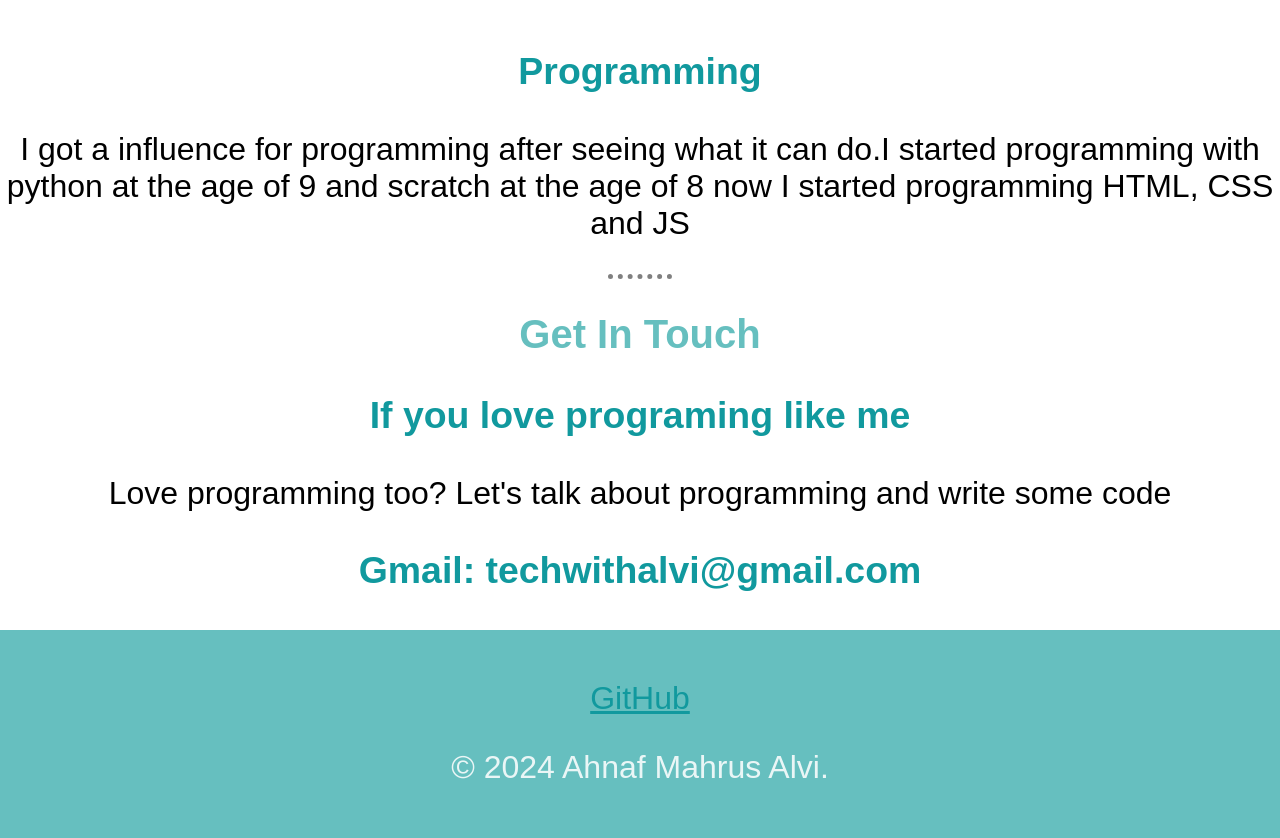
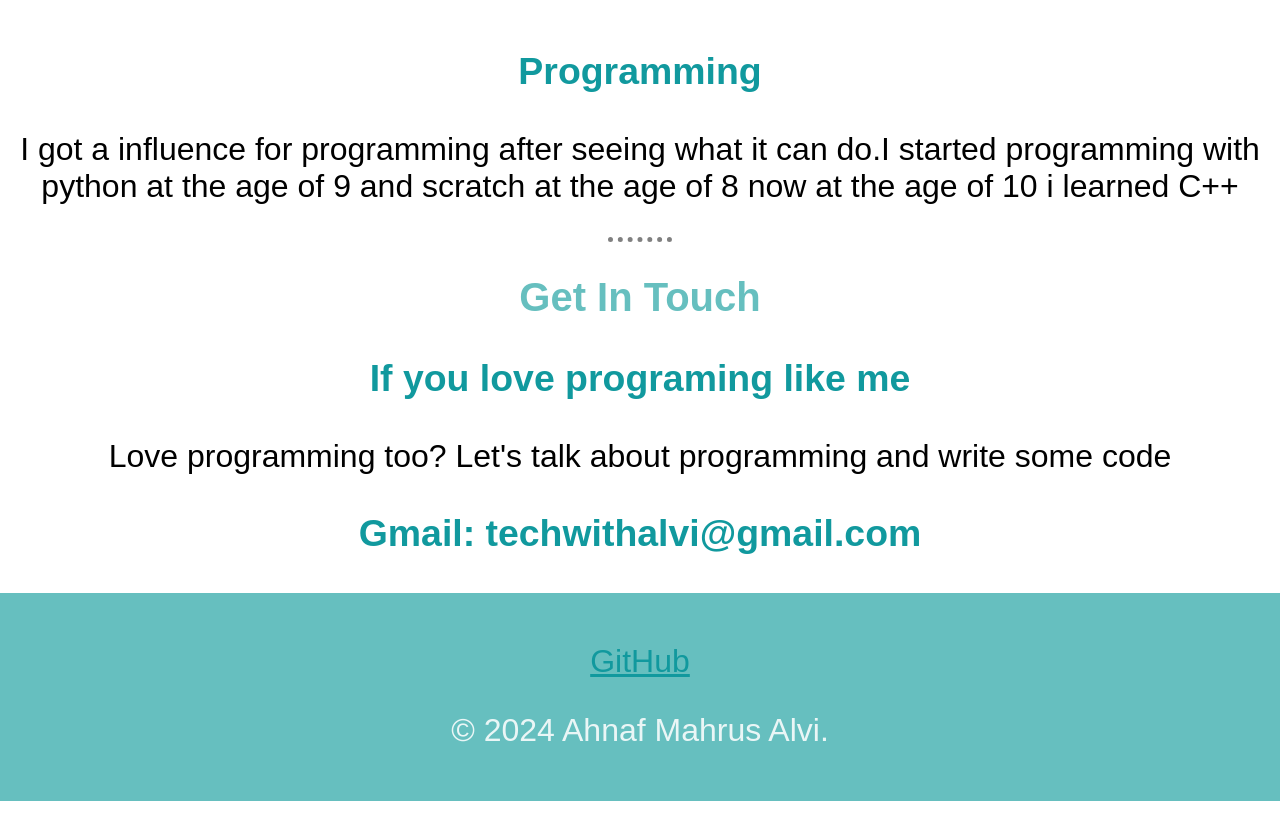
Before and after one commit to TechAlvi/Personal-Site, a plain HTML site: page index.html in a window 1280 px wide. Shown: the part 2240-3078 px from the top of the page. After the commit the page ends 3041 px from the top, so only its background shows below. Drawn offline with Linux system fonts and the light colour scheme.

Commit message:
Update index.html

```diff
--- a/index.html
+++ b/index.html
@@ -32,7 +32,7 @@
           <div class="skill-row">
             <img class="programming" src="web-developer.gif" alt="wed-dev">
             <h3>Programming</h3>
-            <p>I got a influence for programming after seeing what it can do.I started programming with python at the age of 9 and scratch at the age of 8 now I started programming HTML, CSS and JS</p>
+            <p>I got a influence for programming after seeing what it can do.I started programming with python at the age of 9 and scratch at the age of 8 now at the age of 10 i learned C++</p>
           </div>
         </div>
         <hr>
```
